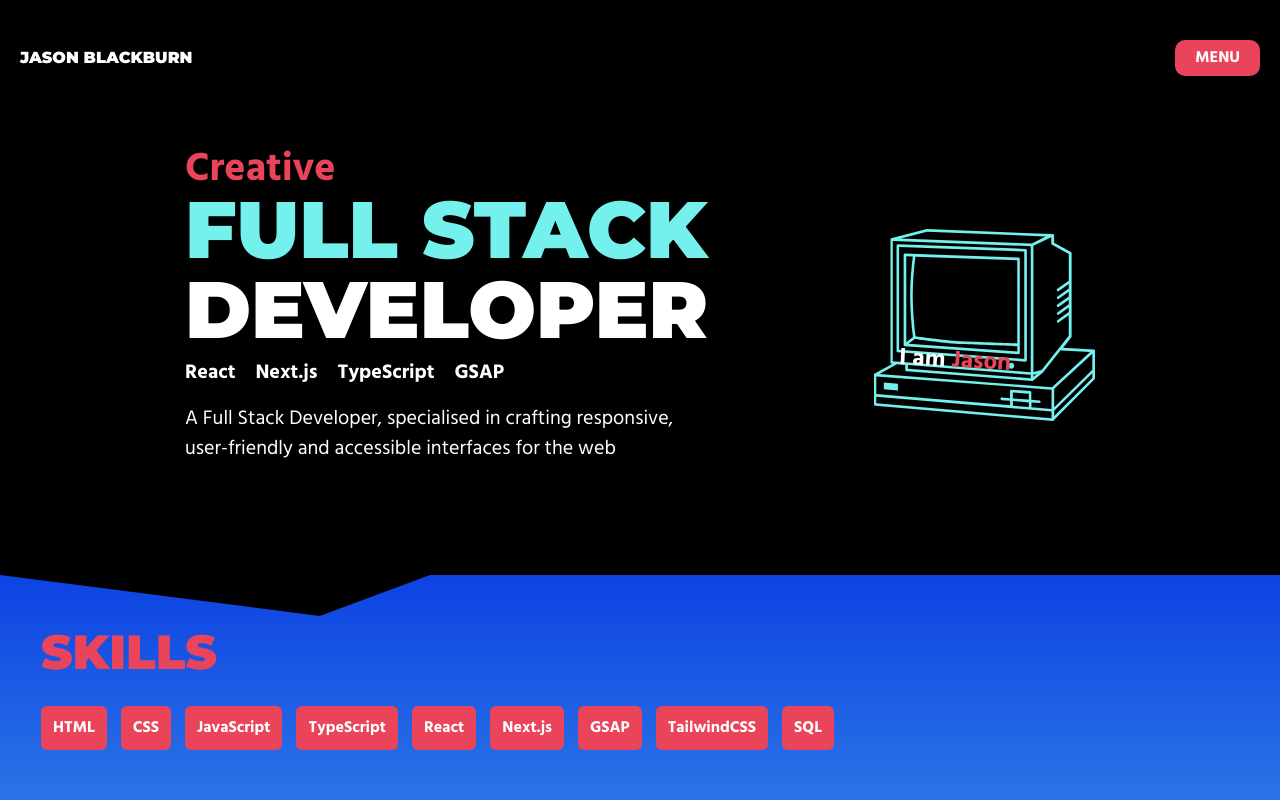
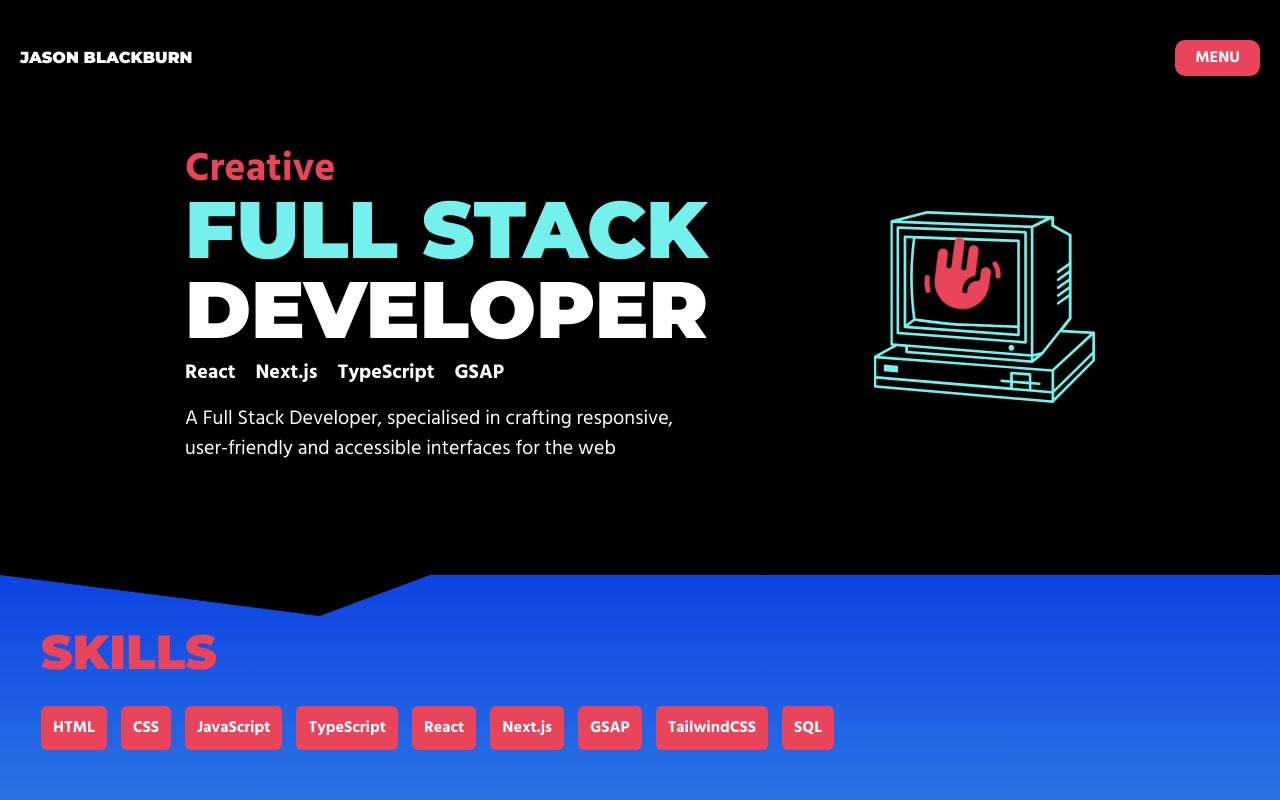
Before and after one commit to JBlackburn94/portfoliojb, a Next.js app: page / in a window 1280 px wide. Shown: the top 800 px of the page. Built offline with nearby package versions, Linux system fonts and the light colour scheme.

Commit message:
adds animation to the hero section

```diff
--- a/src/app/components/Hero.tsx
+++ b/src/app/components/Hero.tsx
@@ -3,6 +3,11 @@ import Image from "next/image";
 import { useState, useEffect } from "react";
 import hero from "../../../public/computer.svg";
 import desktopHero from "../../../public/desktopComputer.svg";
+import { PiHandWavingFill } from "react-icons/pi";
+import gsap from "gsap";
+import { useGSAP } from "@gsap/react";
+
+gsap.registerPlugin(useGSAP);
 
 export default function Hero() {
   const [width, setWidth] = useState<number>(0);
@@ -19,19 +24,47 @@ export default function Hero() {
     };
   });
 
+  useGSAP(() => {
+    const tl = gsap.timeline();
+    tl.to("#image-container", {
+      opacity: 1,
+      duration: 0.4,
+    });
+    gsap.to("#waving", {
+      delay: 0.5,
+      duration: 0.4,
+      rotation: 40,
+      repeat: -1,
+      yoyo: true,
+    });
+    gsap.to("#content-container", {
+      delay: 0.5,
+      opacity: 1,
+      duration: 0.4,
+      stagger: 1,
+    });
+  });
+
   return (
     <section className="flex flex-col md:flex-row-reverse justify-center md:justify-between items-center px-[41px] py-[50px] lg:px-[185px]">
-      <div className="flex flex-col items-center justify-center md:ml-[100px] lg:ml-[166px]">
-        <h2 className="top-[140px] md:top-[110px] right-[20px] lg:right-[30px] lg:top-[150px] relative rotate-3 font-bold text-[20px] lg:text-[24px]">
-          I am <span className="text-mainPink">Jason</span>
-        </h2>
+      <div
+        className="flex flex-col items-center justify-center relative md:ml-[100px] lg:ml-[166px] opacity-0"
+        id="image-container"
+      >
+        <PiHandWavingFill
+          className="text-mainPink text-[70px] md:text-[50px] lg:text-[80px] absolute m-auto left-0 right-12 bottom-16 md:bottom-14 lg:bottom-16 top-0"
+          id="waving"
+        />
         <Image
           src={width > 390 ? desktopHero : hero}
           alt="A vector image of a computer monitor"
           priority
         />
       </div>
-      <div className="flex flex-col mt-[28px] md:mt-0">
+      <div
+        className="flex flex-col mt-[28px] md:mt-0 opacity-0"
+        id="content-container"
+      >
         <h2 className="font-bold text-mainPink text-[28px] lg:text-[40px] leading-none ">
           Creative
         </h2>
```
Also changed, not shown: package.json (+7 -4 lines), 1 other file (tests, documents, lock files or other folders).
